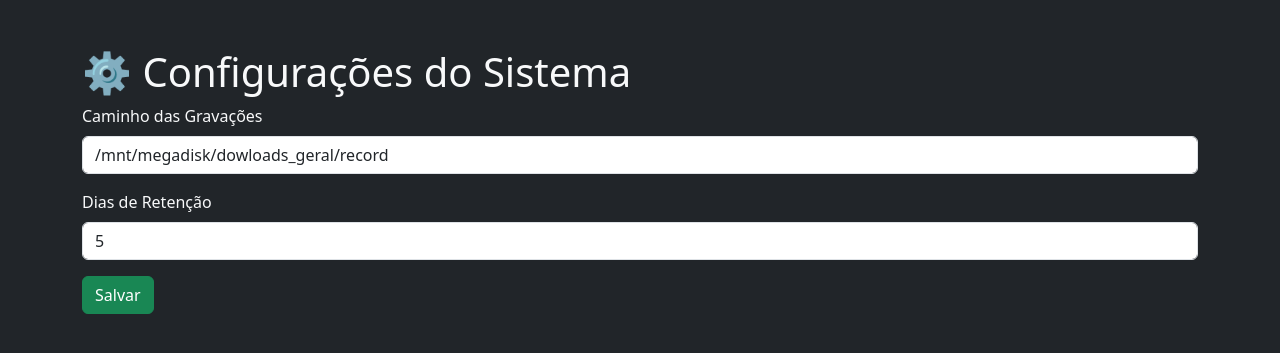
After one commit to Leonardo-12953/central_camera_yoosee, a Flask app: page /config in a window 1280 px wide. The commit adds this page. Shown: the top 353 px of the page. Run offline with Flask 3, Linux system fonts and the light colour scheme.

Commit message:
Atualização 1.0 [1 - resolvido problema de buscas e paginação dos arquivos de gravações. 2 - Criado a configuração para determinar o caminho e quantos dias de purge o cliente irá optar.]

```diff
--- a/app.py
+++ b/app.py
@@ -1,3 +1,4 @@
+
 from flask import Flask, render_template, request, send_from_directory, redirect, url_for, Response
 import os
 import json
@@ -7,101 +8,210 @@ from datetime import datetime, timedelta
 
 app = Flask(__name__)
 
-RECORD_ROOT = os.path.expanduser('/mnt/megadisk/dowloads_geral/record')
-ALIASES_FILE = 'camera_aliases.json'
+CONFIG_FILE = "config.json"
 
-def load_aliases():
-    if os.path.exists(ALIASES_FILE):
-        with open(ALIASES_FILE, 'r', encoding='utf-8') as f:
+
+def load_config():
+
+    if os.path.exists(CONFIG_FILE):
+        with open(CONFIG_FILE, "r", encoding="utf-8") as f:
             return json.load(f)
-    return {}
 
-def save_aliases(aliases):
-    with open(ALIASES_FILE, 'w', encoding='utf-8') as f:
-        json.dump(aliases, f, ensure_ascii=False, indent=4)
+    return {
+        "system": {
+            "record_root": "",
+            "retention_days": 5
+        },
+        "cameras": {}
+    }
+
+
+def save_config(config):
+
+    with open(CONFIG_FILE, "w", encoding="utf-8") as f:
+        json.dump(config, f, indent=4, ensure_ascii=False)
+
+
+def get_system_config():
+    return load_config()["system"]
+
+
+def get_cameras():
+    return load_config()["cameras"]
+
 
 def parse_filename(filename):
-    """Converte '20261013_220858_00.mp4' para '13/10/2026 22:08:58'"""
+    """Converte YYYYMMDD_HHMMSS para DD/MM/YYYY - HH:MM:SS"""
+
     try:
         name_wo_ext = os.path.splitext(filename)[0]
         parts = name_wo_ext.split('_')
+
         if len(parts) >= 2:
             date_str = parts[0]
             time_str = parts[1]
-            ano, mes, dia = date_str[0:4], date_str[4:6], date_str[6:8]
-            hora, minuto, segundo = time_str[0:2], time_str[2:4], time_str[4:6]
+
+            ano = date_str[0:4]
+            mes = date_str[4:6]
+            dia = date_str[6:8]
+
+            hora = time_str[0:2]
+            minuto = time_str[2:4]
+            segundo = time_str[4:6]
+
             return f"{dia}/{mes}/{ano} - {hora}:{minuto}:{segundo}"
+
     except Exception:
         pass
+
     return filename
 
-def limpar_gravacoes_antigas(dias_limite=5):
-    """Apaga arquivos .mp4 com mais de X dias com base no nome do arquivo (YYYYMMDD)"""
-    if not os.path.exists(RECORD_ROOT):
+def limpar_gravacoes_antigas():
+
+    system = get_system_config()
+
+    record_root = system["record_root"]
+    retention_days = system["retention_days"]
+
+    if not record_root or not os.path.exists(record_root):
         return
 
     data_atual = datetime.now()
-    limite_data = data_atual - timedelta(days=dias_limite)
+    limite_data = data_atual - timedelta(days=retention_days)
 
     removidos = 0
-    for folder_name in os.listdir(RECORD_ROOT):
-        folder_path = os.path.join(RECORD_ROOT, folder_name)
+
+    for folder_name in os.listdir(record_root):
+
+        folder_path = os.path.join(record_root, folder_name)
+
         if os.path.isdir(folder_path):
+
             for file in os.listdir(folder_path):
+
                 if file.endswith('.mp4'):
+
                     try:
                         date_str = file.split('_')[0]
-                        file_date = datetime.strptime(date_str, '%Y%m%d')
+
+                        file_date = datetime.strptime(
+                            date_str, '%Y%m%d'
+                        )
+
                         if file_date < limite_data:
-                            file_path = os.path.join(folder_path, file)
+
+                            file_path = os.path.join(
+                                folder_path, file
+                            )
+
                             os.remove(file_path)
                             removidos += 1
+
                     except Exception:
                         continue
+
     if removidos > 0:
-        print(f"Limpeza automática: {removidos} gravações com mais de {dias_limite} dias foram apagadas.")
+        print(
+            f"Limpeza automática: {removidos} gravações "
+            f"com mais de {retention_days} dias foram apagadas."
+        )
+
 
 @app.route('/')
 def index():
-    aliases = load_aliases()
+
+    system = get_system_config()
+    aliases = get_cameras()
+
+    record_root = system["record_root"]
+
     cameras = []
 
-    if os.path.exists(RECORD_ROOT):
-        for folder_name in os.listdir(RECORD_ROOT):
-            folder_path = os.path.join(RECORD_ROOT, folder_name)
+    if record_root and os.path.exists(record_root):
+
+        for folder_name in os.listdir(record_root):
+
+            folder_path = os.path.join(
+                record_root, folder_name
+            )
+
             if os.path.isdir(folder_path):
-                friendly_name = aliases.get(folder_name, folder_name)
+
+                friendly_name = aliases.get(
+                    folder_name, folder_name
+                )
+
                 cameras.append({
                     'original_name': folder_name,
                     'friendly_name': friendly_name
                 })
 
-    return render_template('index.html', cameras=cameras)
+    return render_template(
+        'index.html',
+        cameras=cameras
+    )
 
 @app.route('/camera/<folder_name>')
 def view_camera(folder_name):
-    aliases = load_aliases()
-    friendly_folder = aliases.get(folder_name, folder_name)
-    folder_path = os.path.join(RECORD_ROOT, folder_name)
+
+    system = get_system_config()
+    aliases = get_cameras()
+
+    record_root = system["record_root"]
+
+    friendly_folder = aliases.get(
+        folder_name, folder_name
+    )
+
+    folder_path = os.path.join(
+        record_root, folder_name
+    )
 
     videos = []
+
     if os.path.exists(folder_path):
-        for file in sorted(os.listdir(folder_path), reverse=True):
+
+        for file in sorted(
+            os.listdir(folder_path), reverse=True
+        ):
+
             if file.endswith('.mp4'):
+
                 videos.append({
                     'filename': file,
                     'datetime': parse_filename(file)
                 })
 
-    page = request.args.get('page', 1, type=int)
+    search = request.args.get(
+        'search', ''
+    ).lower()
+
+    if search:
+
+        videos = [
+            v for v in videos
+            if search in v['filename'].lower()
+            or search in v['datetime'].lower()
+        ]
+
+    page = request.args.get(
+        'page', 1, type=int
+    )
+
     per_page = 12
+
     total_videos = len(videos)
-    total_pages = math.ceil(total_videos / per_page) if total_videos > 0 else 1
+
+    total_pages = (
+        math.ceil(total_videos / per_page)
+        if total_videos > 0 else 1
+    )
 
     page = max(1, min(page, total_pages))
 
     start = (page - 1) * per_page
     end = start + per_page
+
     paginated_videos = videos[start:end]
 
     return render_template(
@@ -110,29 +220,58 @@ def view_camera(folder_name):
         friendly_folder=friendly_folder,
         videos=paginated_videos,
         page=page,
-        total_pages=total_pages
+        total_pages=total_pages,
+        search=search
     )
 
 @app.route('/video/<folder_name>/<filename>')
 def stream_video(folder_name, filename):
-    folder_path = os.path.join(RECORD_ROOT, folder_name)
-    file_path = os.path.join(folder_path, filename)
+
+    system = get_system_config()
+
+    record_root = system["record_root"]
+
+    folder_path = os.path.join(
+        record_root, folder_name
+    )
+
+    file_path = os.path.join(
+        folder_path, filename
+    )
 
     if not os.path.exists(file_path):
         return "Vídeo não encontrado", 404
 
     file_size = os.path.getsize(file_path)
-    range_header = request.headers.get('Range', None)
+
+    range_header = request.headers.get(
+        'Range', None
+    )
 
     if not range_header:
-        return send_from_directory(folder_path, filename)
+        return send_from_directory(
+            folder_path, filename
+        )
 
-    byte_range = re.search(r'bytes=(\d+)-(\d*)', range_header)
+    byte_range = re.search(
+        r'bytes=(\d+)-(\d*)', range_header
+    )
+
     if not byte_range:
-        return send_from_directory(folder_path, filename)
+        return send_from_directory(
+            folder_path, filename
+        )
 
     start = int(byte_range.group(1))
-    end = int(byte_range.group(2)) if byte_range.group(2) else file_size - 1
+
+    end = (
+        int(byte_range.group(2))
+        if byte_range.group(2)
+        else file_size - 1
+    )
+
+    if start >= file_size:
+        return Response(status=416)
 
     if end >= file_size:
         end = file_size - 1
@@ -140,32 +279,93 @@ def stream_video(folder_name, filename):
     length = end - start + 1
 
     def generate():
+
         with open(file_path, 'rb') as f:
+
             f.seek(start)
+
             remaining = length
+
             while remaining > 0:
+
                 chunk_size = min(4096, remaining)
+
                 data = f.read(chunk_size)
+
                 if not data:
                     break
+
                 remaining -= len(data)
+
                 yield data
 
-    rv = Response(generate(), 206, mimetype='video/mp4', direct_passthrough=True)
-    rv.headers.add('Content-Range', f'bytes {start}-{end}/{file_size}')
-    rv.headers.add('Accept-Ranges', 'bytes')
-    rv.headers.add('Content-Length', str(length))
+    rv = Response(
+        generate(),
+        206,
+        mimetype='video/mp4',
+        direct_passthrough=True
+    )
+
+    rv.headers.add(
+        'Content-Range',
+        f'bytes {start}-{end}/{file_size}'
+    )
+
+    rv.headers.add(
+        'Accept-Ranges', 'bytes'
+    )
+
+    rv.headers.add(
+        'Content-Length', str(length)
+    )
+
     return rv
+
+@app.route('/config', methods=['GET', 'POST'])
+def config_page():
+
+    config = load_config()
+
+    if request.method == 'POST':
+
+        config["system"]["record_root"] = (
+            request.form.get("record_root", "").strip()
+        )
+
+        config["system"]["retention_days"] = int(
+            request.form.get("retention_days", 5)
+        )
+
+        save_config(config)
+
+        return redirect(url_for("config_page"))
+
+    return render_template(
+        "config.html",
+        config=config["system"]
+    )
+
 
 @app.route('/rename_folder', methods=['POST'])
 def rename_folder():
+
     folder_name = request.form.get('folder_name')
     new_friendly = request.form.get('new_name')
-    aliases = load_aliases()
-    aliases[folder_name] = new_friendly
-    save_aliases(aliases)
+
+    config = load_config()
+
+    config["cameras"][folder_name] = new_friendly
+
+    save_config(config)
+
     return redirect(url_for('index'))
 
+
 if __name__ == '__main__':
-    limpar_gravacoes_antigas(dias_limite=5)
-    app.run(debug=True, port=5000)
+
+    limpar_gravacoes_antigas()
+
+    app.run(
+        debug=True,
+        port=5000
+    )
--- /dev/null
+++ b/config.json
@@ -0,0 +1,12 @@
+{
+    "system": {
+        "record_root": "/mnt/megadisk/dowloads_geral/record",
+        "retention_days": 5
+    },
+    "cameras": {
+        "8280145591": "Portão Lu..",
+        "7971389991": "Portão Y & L",
+        "8569088134": "Garagem",
+        "4507574552": "Fundos do Quintal"
+    }
+}
--- /dev/null
+++ b/templates/config.html
@@ -0,0 +1,58 @@
+<!DOCTYPE html>
+<html lang="pt-br">
+<head>
+    <meta charset="UTF-8">
+
+    <title>Configurações</title>
+
+    <link href="https://cdn.jsdelivr.net/npm/bootstrap@5.3.0/dist/css/bootstrap.min.css" rel="stylesheet">
+</head>
+
+<body class="bg-dark text-light">
+
+<div class="container mt-5">
+
+    <h1>⚙ Configurações do Sistema</h1>
+
+    <form method="POST">
+
+        <div class="mb-3">
+
+            <label class="form-label">
+                Caminho das Gravações
+            </label>
+
+            <input
+                type="text"
+                class="form-control"
+                name="record_root"
+                value="{{ config.record_root }}"
+                required>
+
+        </div>
+
+        <div class="mb-3">
+
+            <label class="form-label">
+                Dias de Retenção
+            </label>
+
+            <input
+                type="number"
+                class="form-control"
+                name="retention_days"
+                value="{{ config.retention_days }}"
+                min="1">
+
+        </div>
+
+        <button type="submit" class="btn btn-success">
+            Salvar
+        </button>
+
+    </form>
+
+</div>
+
+</body>
+</html>
--- a/templates/index.html
+++ b/templates/index.html
@@ -83,6 +83,10 @@
                 <p class="text-muted mb-0">> STATUS: <span class="text-status online">ONLINE (SECURE FEED)</span> | ROTINA DE PURGE: 5 DIAS ATIVA</p>
             </div>
             <div id="live-clock" class="text-end text-warning fs-5">00:00:00</div>
+            <a href="/config"
+                class="btn btn-cyber-outline">
+        ⚙ CONFIGURAÇÕES
+            </a>
         </div>
 
         <div class="row mt-4">
```
Also changed, not shown: camera_aliases.json (deleted, +0 -7 lines), templates/camera.html (+13 -18 lines).
